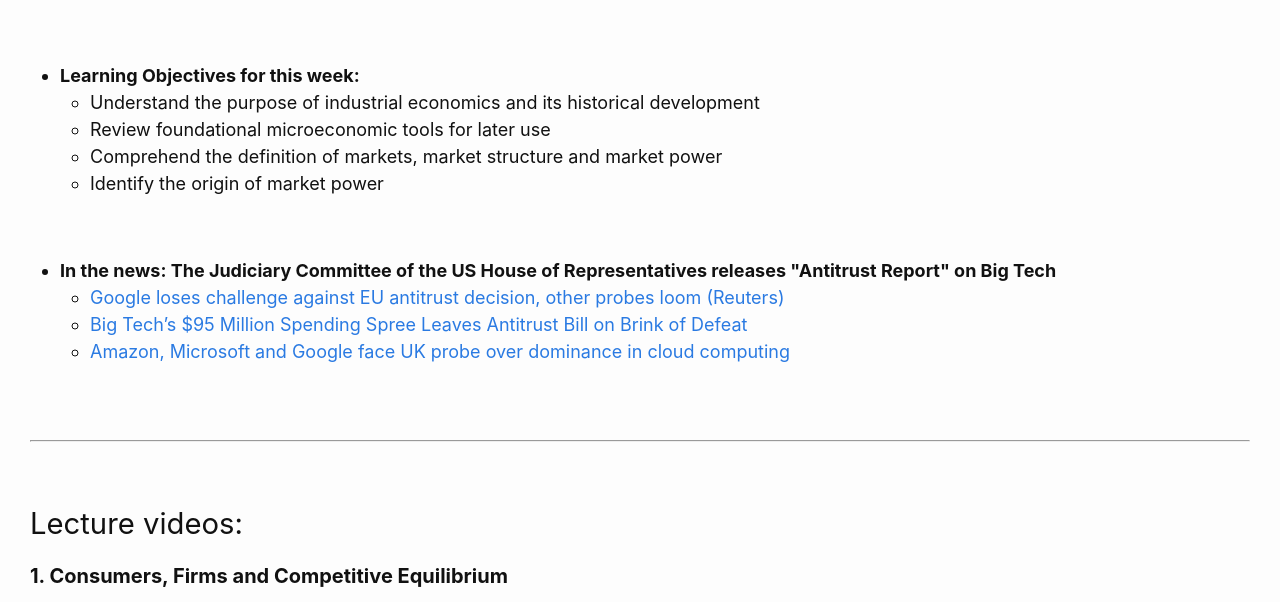
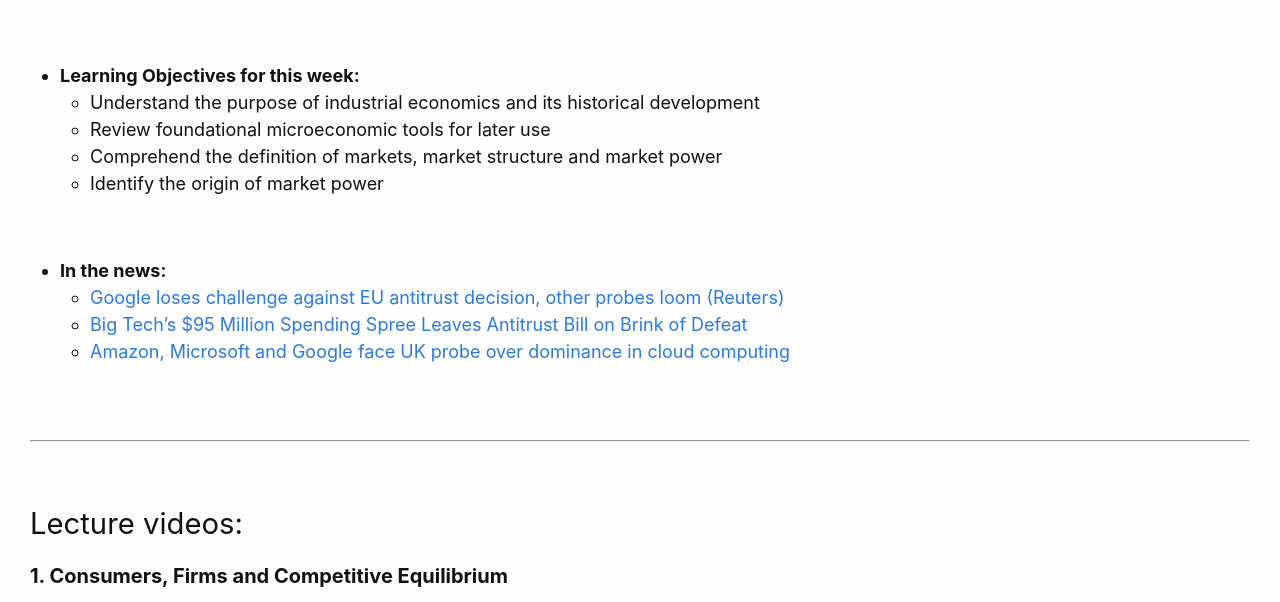
Before and after one commit to DrPeteAWag/Industrial2022, a Jekyll site: the page built from _posts/2022-09-26-week0.md, in a window 1280 px wide and 900 px high, scrolled down 539 px, cut to the strip 0-602 px from the top of the window. Built offline with Jekyll 4.4.1, drawn with Linux system fonts in a browser that asks for light colours.

Commit message:
Update 2022-09-26-week0.md

```diff
--- a/_posts/2022-09-26-week0.md
+++ b/_posts/2022-09-26-week0.md
@@ -28,7 +28,7 @@ This week is mainly a general introduction and a revision of some tools of micro
 
 <br>
 
-- **In the news: The Judiciary Committee of the US House of Representatives releases &quot;Antitrust Report&quot; on Big Tech**
+- **In the news:**
   - [Google loses challenge against EU antitrust decision, other probes loom (Reuters)](https://www.reuters.com/technology/eu-courts-wed-ruling-record-44-bln-google-fine-may-set-precedent-2022-09-14/)
   - [Big Tech’s $95 Million Spending Spree Leaves Antitrust Bill on Brink of Defeat](https://www.bloomberg.com/news/articles/2022-09-06/tech-giants-spree-leaves-antitrust-bill-on-brink-of-defeat)
   - [Amazon, Microsoft and Google face UK probe over dominance in cloud computing](https://www.cnbc.com/2022/09/22/uks-ofcom-probes-amazon-microsoft-and-google-over-cloud-dominance.html)
```
